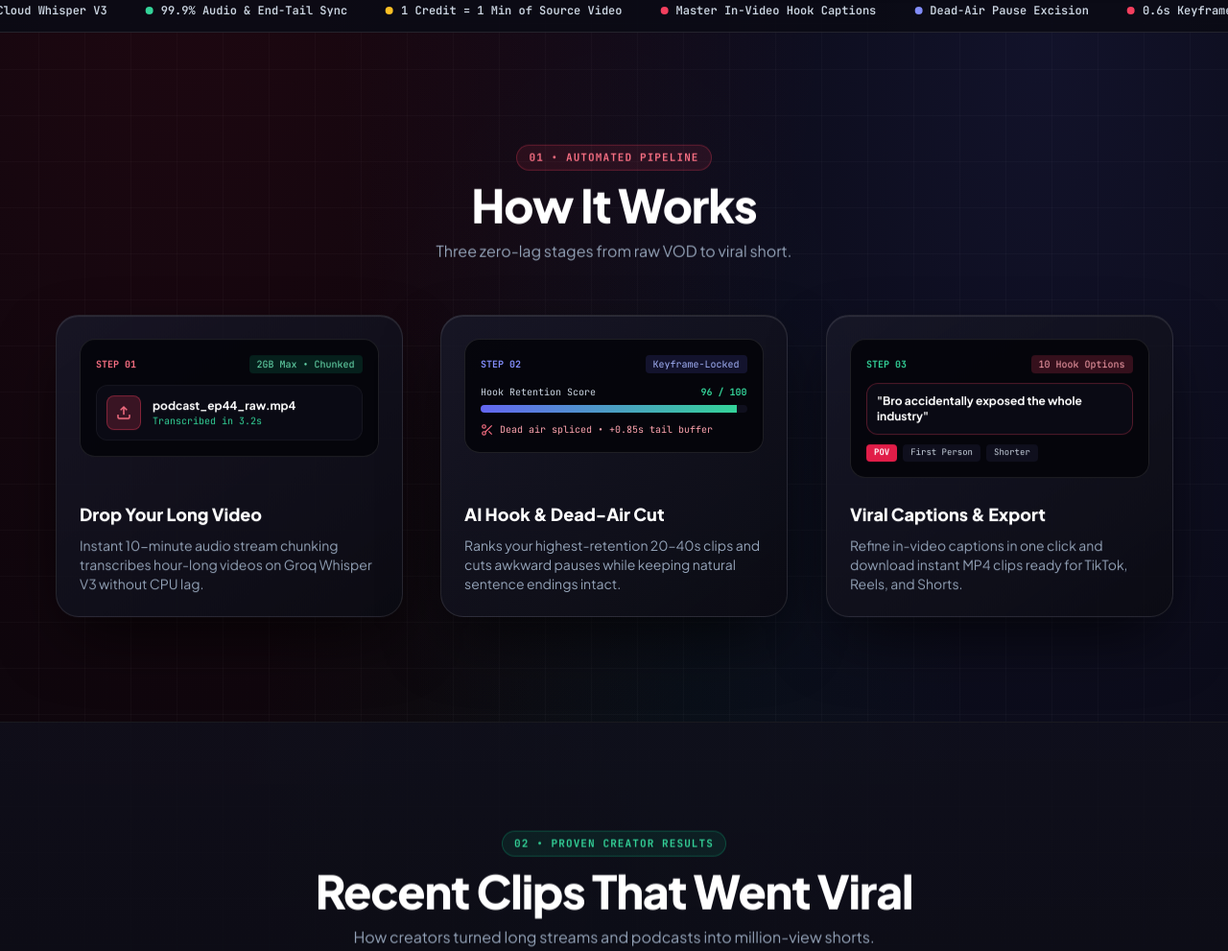
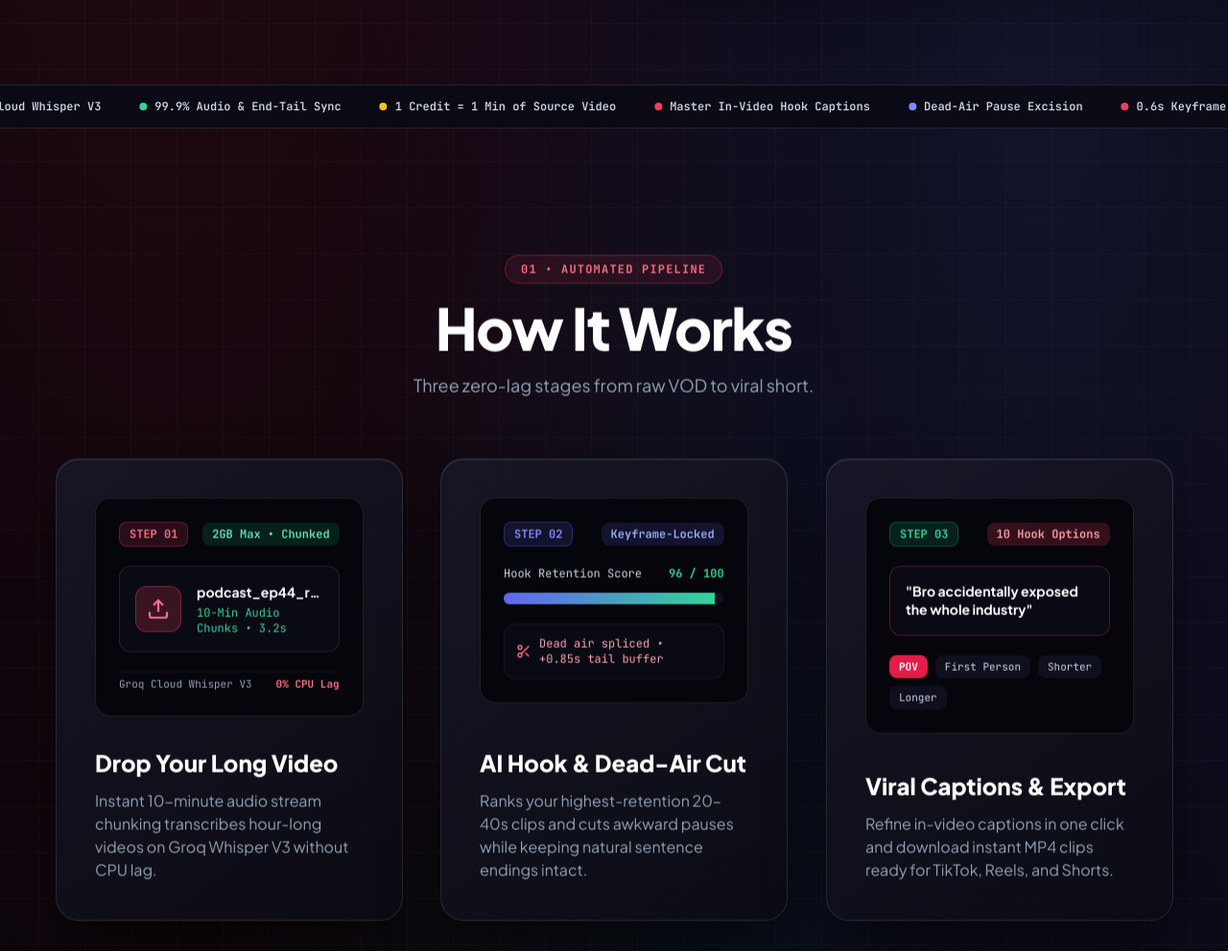
Before and after one commit to HedlanQ/viralclipper, a plain HTML site: page frontend/index.html in a window 1280 px wide. Shown: the part 713-1704 px from the top of the page at 96% size. Drawn offline with nearby package versions, Linux system fonts and the light colour scheme; no server answers.

Commit message:
Expand How It Works and major landing sections to full-screen viewport height with taller visual cards

```diff
--- a/frontend/index.html
+++ b/frontend/index.html
@@ -132,7 +132,7 @@
     <div id="landing-page-view" class="relative z-0 isolate flex-1 w-full landing-backdrop overflow-x-hidden">
 
         <!-- 1. Split Asymmetric Hero + Live Visual Studio Stage -->
-        <section class="fluid-shell py-14 sm:py-20">
+        <section class="fluid-shell min-h-[calc(100vh-4rem)] py-16 sm:py-24 flex flex-col justify-center">
             <div class="grid grid-cols-1 lg:grid-cols-12 gap-12 lg:gap-16 items-center">
                 <!-- Left Column: Copy, CTAs & Avatar Social Proof -->
                 <div class="lg:col-span-6 space-y-7 text-center lg:text-left scroll-reveal-left">
@@ -301,91 +301,96 @@
             </div>
         </div>
 
-        <!-- 3. How It Works: Visual UI Widget Showcases (Scroll-Triggered) -->
-        <section id="section-how-it-works" class="fluid-shell py-20 sm:py-28 space-y-14">
-            <div class="text-center max-w-2xl mx-auto space-y-3 scroll-reveal">
-                <span class="inline-block px-3 py-1 rounded-full bg-rose-500/10 border border-rose-500/30 text-[11px] font-mono uppercase tracking-widest text-rose-400 font-bold">01 • Automated Pipeline</span>
-                <h3 class="text-3xl sm:text-5xl font-extrabold text-white tracking-tight">How It Works</h3>
-                <p class="text-sm sm:text-base text-slate-400">Three zero-lag stages from raw VOD to viral short.</p>
+        <!-- 3. How It Works: Full-Screen Visual UI Widget Showcases (Scroll-Triggered) -->
+        <section id="section-how-it-works" class="fluid-shell min-h-[calc(100vh-4rem)] py-24 sm:py-32 flex flex-col justify-center space-y-16">
+            <div class="text-center max-w-3xl mx-auto space-y-4 scroll-reveal">
+                <span class="inline-block px-4 py-1.5 rounded-full bg-rose-500/10 border border-rose-500/30 text-xs font-mono uppercase tracking-widest text-rose-400 font-bold">01 • Automated Pipeline</span>
+                <h3 class="text-4xl sm:text-5xl lg:text-6xl font-extrabold text-white tracking-tight">How It Works</h3>
+                <p class="text-base sm:text-lg text-slate-400">Three zero-lag stages from raw VOD to viral short.</p>
             </div>
 
-            <div class="grid grid-cols-1 md:grid-cols-3 gap-8 lg:gap-10">
+            <div class="grid grid-cols-1 md:grid-cols-3 gap-8 lg:gap-10 items-stretch">
                 <!-- Step 1 Visual Card -->
-                <div class="glass-stage hover-lift rounded-3xl p-6 flex flex-col justify-between space-y-6 scroll-reveal stagger-1">
-                    <!-- Mini Visual Widget -->
-                    <div class="p-4 rounded-2xl bg-dark-950/90 border border-white/10 space-y-3">
-                        <div class="flex items-center justify-between text-[10px] font-mono">
-                            <span class="text-rose-400 font-bold">STEP 01</span>
-                            <span class="px-2 py-0.5 rounded bg-emerald-500/15 text-emerald-300">2GB Max • Chunked</span>
+                <div class="glass-stage hover-lift rounded-3xl p-8 sm:p-10 min-h-[430px] lg:min-h-[480px] flex flex-col justify-between space-y-8 scroll-reveal stagger-1">
+                    <!-- Tall Visual Widget -->
+                    <div class="p-6 rounded-2xl bg-dark-950/90 border border-white/10 min-h-[210px] flex flex-col justify-between space-y-5">
+                        <div class="flex items-center justify-between text-xs font-mono">
+                            <span class="px-2.5 py-1 rounded-lg bg-rose-500/15 border border-rose-500/30 text-rose-400 font-bold">STEP 01</span>
+                            <span class="px-2.5 py-1 rounded-lg bg-emerald-500/15 text-emerald-300 font-semibold">2GB Max • Chunked</span>
                         </div>
-                        <div class="flex items-center gap-3 p-2.5 rounded-xl bg-dark-900 border border-white/5">
-                            <div class="w-9 h-9 rounded-lg bg-rose-500/20 border border-rose-500/40 flex items-center justify-center text-rose-400 shrink-0">
-                                <svg class="w-4 h-4" viewBox="0 0 24 24" fill="none" stroke="currentColor" stroke-width="2.2"><path d="M21 15v4a2 2 0 0 1-2 2H5a2 2 0 0 1-2-2v-4"/><polyline points="17 8 12 3 7 8"/><line x1="12" y1="3" x2="12" y2="15"/></svg>
+                        <div class="flex items-center gap-4 p-4 rounded-xl bg-dark-900 border border-white/10">
+                            <div class="w-12 h-12 rounded-xl bg-rose-500/20 border border-rose-500/40 flex items-center justify-center text-rose-400 shrink-0">
+                                <svg class="w-6 h-6" viewBox="0 0 24 24" fill="none" stroke="currentColor" stroke-width="2.2"><path d="M21 15v4a2 2 0 0 1-2 2H5a2 2 0 0 1-2-2v-4"/><polyline points="17 8 12 3 7 8"/><line x1="12" y1="3" x2="12" y2="15"/></svg>
                             </div>
-                            <div class="min-w-0 flex-1">
-                                <div class="text-xs font-bold text-white truncate">podcast_ep44_raw.mp4</div>
-                                <div class="text-[10px] font-mono text-emerald-400">Transcribed in 3.2s</div>
+                            <div class="min-w-0 flex-1 space-y-1">
+                                <div class="text-sm font-bold text-white truncate">podcast_ep44_raw.mp4</div>
+                                <div class="text-xs font-mono text-emerald-400">10-Min Audio Chunks • 3.2s</div>
                             </div>
                         </div>
+                        <div class="flex items-center justify-between text-[11px] font-mono text-slate-400 pt-1 border-t border-white/5">
+                            <span>Groq Cloud Whisper V3</span>
+                            <span class="text-rose-400 font-bold">0% CPU Lag</span>
+                        </div>
                     </div>
-                    <div class="space-y-2">
-                        <h4 class="text-lg font-extrabold text-white">Drop Your Long Video</h4>
-                        <p class="text-xs sm:text-sm text-slate-400 leading-relaxed">
+                    <div class="space-y-3">
+                        <h4 class="text-xl sm:text-2xl font-extrabold text-white">Drop Your Long Video</h4>
+                        <p class="text-sm sm:text-base text-slate-400 leading-relaxed">
                             Instant 10-minute audio stream chunking transcribes hour-long videos on Groq Whisper V3 without CPU lag.
                         </p>
                     </div>
                 </div>
 
                 <!-- Step 2 Visual Card -->
-                <div class="glass-stage hover-lift rounded-3xl p-6 flex flex-col justify-between space-y-6 scroll-reveal stagger-2">
-                    <!-- Mini Visual Widget -->
-                    <div class="p-4 rounded-2xl bg-dark-950/90 border border-white/10 space-y-3">
-                        <div class="flex items-center justify-between text-[10px] font-mono">
-                            <span class="text-indigo-400 font-bold">STEP 02</span>
-                            <span class="px-2 py-0.5 rounded bg-indigo-500/15 text-indigo-300">Keyframe-Locked</span>
+                <div class="glass-stage hover-lift rounded-3xl p-8 sm:p-10 min-h-[430px] lg:min-h-[480px] flex flex-col justify-between space-y-8 scroll-reveal stagger-2">
+                    <!-- Tall Visual Widget -->
+                    <div class="p-6 rounded-2xl bg-dark-950/90 border border-white/10 min-h-[210px] flex flex-col justify-between space-y-5">
+                        <div class="flex items-center justify-between text-xs font-mono">
+                            <span class="px-2.5 py-1 rounded-lg bg-indigo-500/15 border border-indigo-500/30 text-indigo-400 font-bold">STEP 02</span>
+                            <span class="px-2.5 py-1 rounded-lg bg-indigo-500/15 text-indigo-300 font-semibold">Keyframe-Locked</span>
                         </div>
-                        <div class="space-y-1.5">
-                            <div class="flex justify-between text-[10px] font-mono text-slate-300">
+                        <div class="space-y-3">
+                            <div class="flex justify-between text-xs font-mono text-slate-300">
                                 <span>Hook Retention Score</span>
                                 <span class="text-emerald-400 font-bold">96 / 100</span>
                             </div>
-                            <div class="h-2 rounded-full bg-dark-800 overflow-hidden">
+                            <div class="h-3 rounded-full bg-dark-800 overflow-hidden">
                                 <div class="h-full bg-gradient-to-r from-indigo-500 to-emerald-400 scroll-bar-fill" style="--target-width: 96%"></div>
                             </div>
-                            <div class="pt-1 flex items-center gap-1.5 text-[10px] font-mono text-rose-300">
-                                <svg class="w-3.5 h-3.5 text-rose-400 shrink-0" viewBox="0 0 24 24" fill="none" stroke="currentColor" stroke-width="2"><circle cx="6" cy="6" r="3"/><circle cx="6" cy="18" r="3"/><line x1="20" y1="4" x2="8.12" y2="15.88"/><line x1="14.47" y1="14.48" x2="20" y2="20"/></svg>
-                                <span>Dead air spliced • +0.85s tail buffer</span>
-                            </div>
+                        </div>
+                        <div class="p-3 rounded-xl bg-dark-900 border border-white/5 flex items-center gap-2 text-xs font-mono text-rose-300">
+                            <svg class="w-4 h-4 text-rose-400 shrink-0" viewBox="0 0 24 24" fill="none" stroke="currentColor" stroke-width="2"><circle cx="6" cy="6" r="3"/><circle cx="6" cy="18" r="3"/><line x1="20" y1="4" x2="8.12" y2="15.88"/><line x1="14.47" y1="14.48" x2="20" y2="20"/></svg>
+                            <span>Dead air spliced • +0.85s tail buffer</span>
                         </div>
                     </div>
-                    <div class="space-y-2">
-                        <h4 class="text-lg font-extrabold text-white">AI Hook &amp; Dead-Air Cut</h4>
-                        <p class="text-xs sm:text-sm text-slate-400 leading-relaxed">
+                    <div class="space-y-3">
+                        <h4 class="text-xl sm:text-2xl font-extrabold text-white">AI Hook &amp; Dead-Air Cut</h4>
+                        <p class="text-sm sm:text-base text-slate-400 leading-relaxed">
                             Ranks your highest-retention 20–40s clips and cuts awkward pauses while keeping natural sentence endings intact.
                         </p>
                     </div>
                 </div>
 
                 <!-- Step 3 Visual Card -->
-                <div class="glass-stage hover-lift rounded-3xl p-6 flex flex-col justify-between space-y-6 scroll-reveal stagger-3">
-                    <!-- Mini Visual Widget -->
-                    <div class="p-4 rounded-2xl bg-dark-950/90 border border-white/10 space-y-2.5">
-                        <div class="flex items-center justify-between text-[10px] font-mono">
-                            <span class="text-emerald-400 font-bold">STEP 03</span>
-                            <span class="px-2 py-0.5 rounded bg-rose-500/20 text-rose-300">10 Hook Options</span>
+                <div class="glass-stage hover-lift rounded-3xl p-8 sm:p-10 min-h-[430px] lg:min-h-[480px] flex flex-col justify-between space-y-8 scroll-reveal stagger-3">
+                    <!-- Tall Visual Widget -->
+                    <div class="p-6 rounded-2xl bg-dark-950/90 border border-white/10 min-h-[210px] flex flex-col justify-between space-y-5">
+                        <div class="flex items-center justify-between text-xs font-mono">
+                            <span class="px-2.5 py-1 rounded-lg bg-emerald-500/15 border border-emerald-500/30 text-emerald-400 font-bold">STEP 03</span>
+                            <span class="px-2.5 py-1 rounded-lg bg-rose-500/20 text-rose-300 font-semibold">10 Hook Options</span>
                         </div>
-                        <div class="p-2.5 rounded-xl bg-dark-900 border border-rose-500/30 text-xs font-bold text-white">
+                        <div class="p-4 rounded-xl bg-dark-900 border border-rose-500/30 text-sm font-bold text-white leading-snug">
                             "Bro accidentally exposed the whole industry"
                         </div>
-                        <div class="flex gap-1.5 text-[9px] font-mono">
-                            <span class="px-2 py-0.5 rounded bg-rose-600 text-white font-bold">POV</span>
-                            <span class="px-2 py-0.5 rounded bg-dark-800 text-slate-300">First Person</span>
-                            <span class="px-2 py-0.5 rounded bg-dark-800 text-slate-300">Shorter</span>
+                        <div class="flex flex-wrap gap-2 text-[11px] font-mono">
+                            <span class="px-2.5 py-1 rounded-lg bg-rose-600 text-white font-bold">POV</span>
+                            <span class="px-2.5 py-1 rounded-lg bg-dark-800 text-slate-300">First Person</span>
+                            <span class="px-2.5 py-1 rounded-lg bg-dark-800 text-slate-300">Shorter</span>
+                            <span class="px-2.5 py-1 rounded-lg bg-dark-800 text-slate-300">Longer</span>
                         </div>
                     </div>
-                    <div class="space-y-2">
-                        <h4 class="text-lg font-extrabold text-white">Viral Captions &amp; Export</h4>
-                        <p class="text-xs sm:text-sm text-slate-400 leading-relaxed">
+                    <div class="space-y-3">
+                        <h4 class="text-xl sm:text-2xl font-extrabold text-white">Viral Captions &amp; Export</h4>
+                        <p class="text-sm sm:text-base text-slate-400 leading-relaxed">
                             Refine in-video captions in one click and download instant MP4 clips ready for TikTok, Reels, and Shorts.
                         </p>
                     </div>
@@ -394,8 +399,8 @@
         </section>
 
         <!-- 4. Full-Bleed Contrast Band: Recent Users & Viral Results (Scroll-Animated Bars) -->
-        <section id="section-creator-results" class="section-band py-20 sm:py-28">
-            <div class="fluid-shell space-y-14">
+        <section id="section-creator-results" class="section-band min-h-[calc(100vh-4rem)] py-24 sm:py-32 flex flex-col justify-center">
+            <div class="fluid-shell space-y-16">
                 <div class="text-center max-w-2xl mx-auto space-y-3 scroll-reveal">
                     <span class="inline-block px-3 py-1 rounded-full bg-emerald-500/10 border border-emerald-500/30 text-[11px] font-mono uppercase tracking-widest text-emerald-400 font-bold">02 • Proven Creator Results</span>
                     <h3 class="text-3xl sm:text-5xl font-extrabold text-white tracking-tight">Recent Clips That Went Viral</h3>
```
